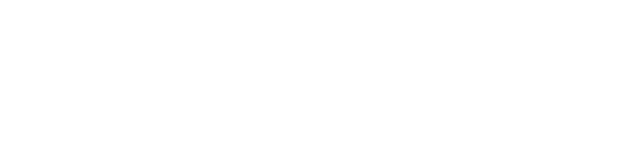
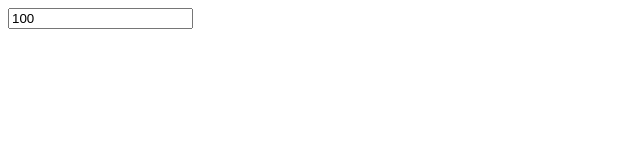
Before and after one commit to mindbox-cloud/frontend-collocation-game-team-1, a website built with Vite: page index.html in a window 1280 px wide. Shown: the whole page, without its empty margins (0-640 px from the left). Built offline with nearby package versions, Linux system fonts and the light colour scheme.

Commit message:
feat: add input

```diff
--- a/index.html
+++ b/index.html
@@ -1,7 +1,8 @@
 <html>
     <head>
-        <script src="./src/main.ts"></script>
     </head>
     <body>
+        <div id="app"></div>
+        <script src="./src/main.ts"></script>
     </body>
 </html>
--- a/src/main.ts
+++ b/src/main.ts
@@ -1 +1,8 @@
-alert('Hello, world!')
+const container = document.getElementById('app')
+console.log(container)
+if (container) {
+    const sizeInput = document.createElement('input')
+    sizeInput.type = 'number'
+    sizeInput.value = '100'
+    container.appendChild(sizeInput)
+}
```
